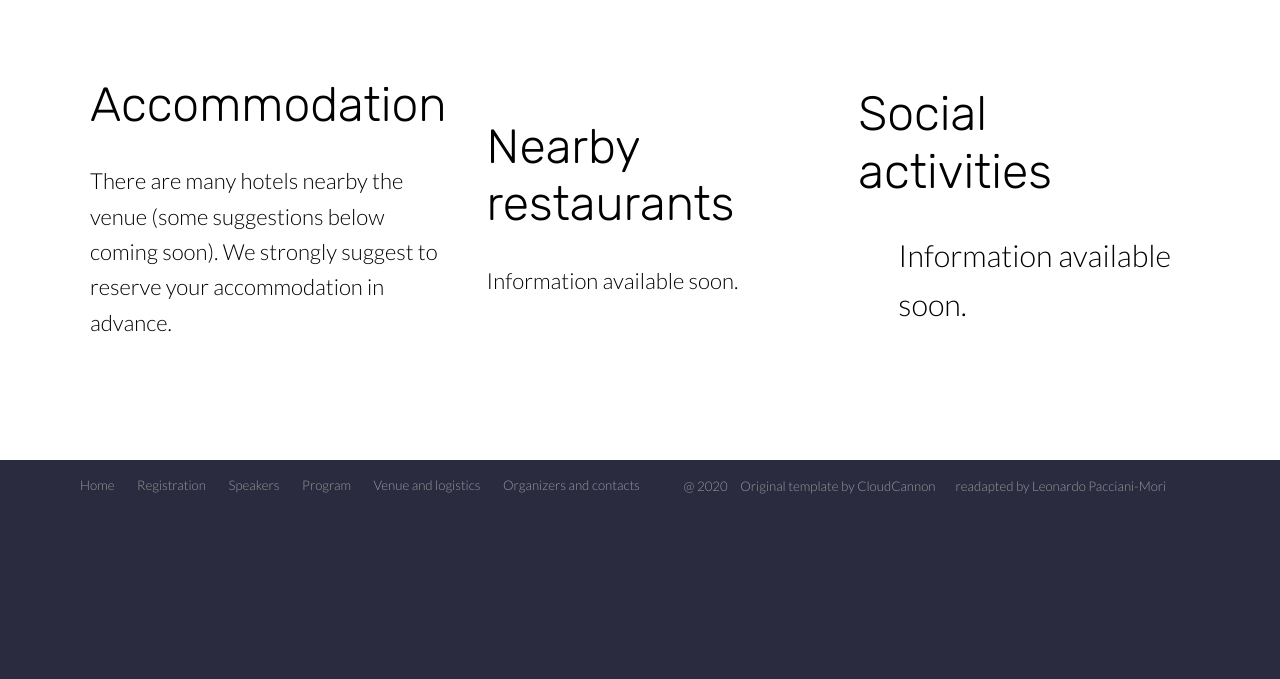
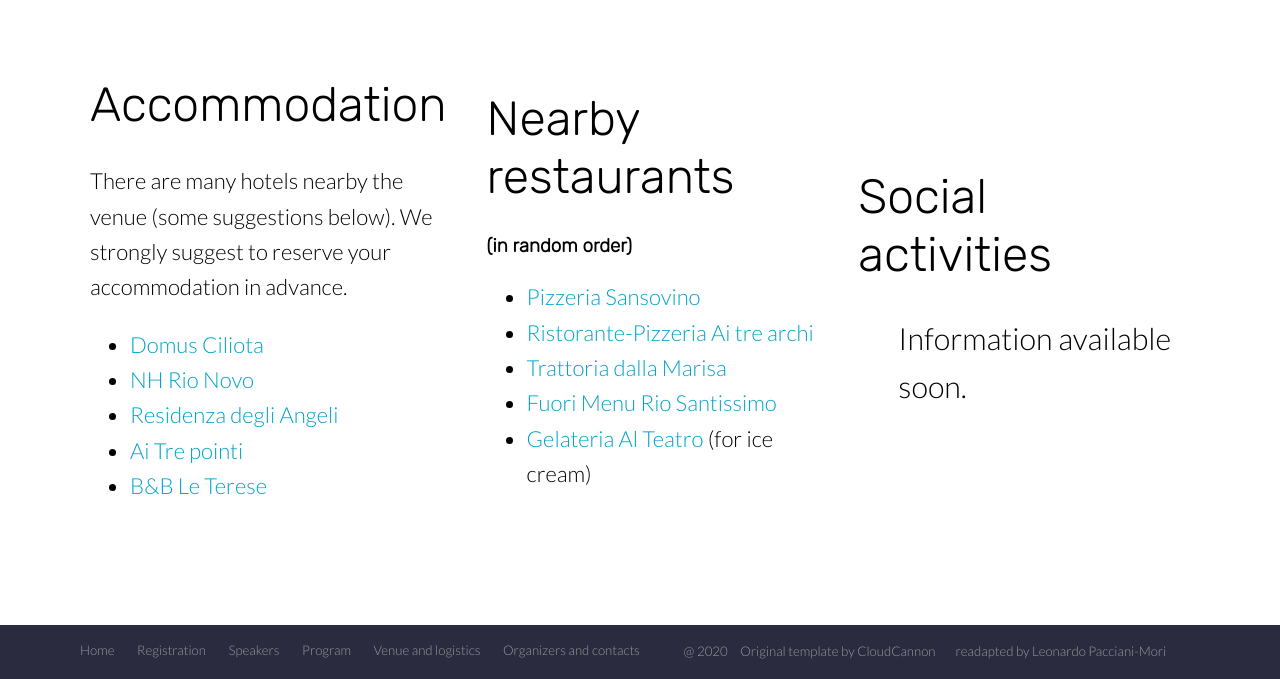
Before and after one commit to liphlab/SMEEB2020, a Jekyll site: the page built from venue.html, in a window 1280 px wide and 900 px high, scrolled down 1927 px, cut to the strip 221-900 px from the top of the window. Built offline with Jekyll 4.4.1, drawn with Linux system fonts in a browser that asks for light colours; nearby versions of some CDN libraries; before the commit the page ends 2661 px from its top, so only the background shows below that.

Commit message:
Restaurants/hotels

```diff
--- a/venue.html
+++ b/venue.html
@@ -52,27 +52,26 @@ image: /images/canal_grande_franchetti.jpg
 		<div class="container flex">
 			<div class="text">
 				<h2 class="editable">Accommodation</h2>
-				<p class="editable">There are many hotels nearby the venue (some suggestions below coming soon). We strongly suggest to reserve your accommodation in advance.<br>
-				<!--<ul>
-  				<li><a href="https://hotel1.com" target="_blank">Hotel 1</a></li>
-				<li><a href="https://hotel2.com" target="_blank">Hotel 2</a></li>
-				<li><a href="https://hotel3.com" target="_blank">Hotel 3</a></li>
-				<li><a href="https://hotel4.com" target="_blank">Hotel 4</a></li>
-				<li><a href="https://hotel5.com" target="_blank">Hotel 5</a></li>
-				</ul>-->
+				<p class="editable">There are many hotels nearby the venue (some suggestions below). We strongly suggest to reserve your accommodation in advance.<br>
+				<ul>
+					<li><a href="https://www.tripadvisor.it/Hotel_Review-g187870-d575216-Reviews-Domus_Ciliota-Venice_Veneto.html" target="_blank">Domus Ciliota</a></li>
+					<li><a href="https://www.nh-hotels.com/hotel/nh-venezia-rio-novo" target="_blank">NH Rio Novo</a></li>
+					<li><a href="http://angelibb.com/EN/rooms.html#" target="_blank">Residenza degli Angeli</a></li>
+					<li><a href="http://www.aitreponti.com/" target="_blank">Ai Tre pointi</a></li>
+					<li><a href="http://www.leterese.com/" target="_blank">B&B Le Terese</a></li>
+				</ul>
 			</p>
 			</div>
 			<div class="text">
 				<h2 class="editable">Nearby restaurants</h2>
-				<!--<h3 class="editable">(in random order)</h3>-->
-				<p>Information available soon.</p>
-				<!--<ul>
-  				<li><a href="http://restaurant1.com" target="_blank">Restaurant1</a></li>
-				<li><a href="http://restaurant2.com" target="_blank">Restaurant2</a></li>
-				<li><a href="http://restaurant3.com" target="_blank">Restaurant3</a></li>
-				<li><a href="http://restaurant4.com" target="_blank">Restaurant4</a></li>
-				<li><a href="http://restaurant5.com" target="_blank">Restaurant5</a></li>
-				</ul>-->
+				<h3 class="editable">(in random order)</h3>
+				<ul>
+					<li><a href="http://www.tripadvisor.it/Restaurant_Review-g187870-d2446917-Reviews-Pizzeria_Sansovino-Venice_Veneto.html" target="_blank">Pizzeria Sansovino</a></li>
+					<li><a href="https://www.aitrearchivenezia.it/" target="_blank">Ristorante-Pizzeria Ai tre archi</a></li>
+					<li><a href="https://www.tripadvisor.it/Restaurant_Review-g187870-d8360870-Reviews-Trattoria_Dalla_Marisa-Venice_Veneto.html" target="_blank">Trattoria dalla Marisa</a></li>
+					<li><a href="http://www.tripadvisor.it/Restaurant_Review-g187870-d6786843-Reviews-Fuori_Menu_Rio_Santissimo-Venice_Veneto.html" target="_blank">Fuori Menu Rio Santissimo</a></li>
+					<li><a href="http://www.tripadvisor.it/Restaurant_Review-g187870-d4874582-Reviews-Gelateria_Al_Teatro-Venice_Veneto.html" target="_blank">Gelateria Al Teatro</a> (for ice cream)</li>
+				</ul>
 			</div>
 			<div class="text">
 				<h2 class="editable">Social activities</h2>
```
